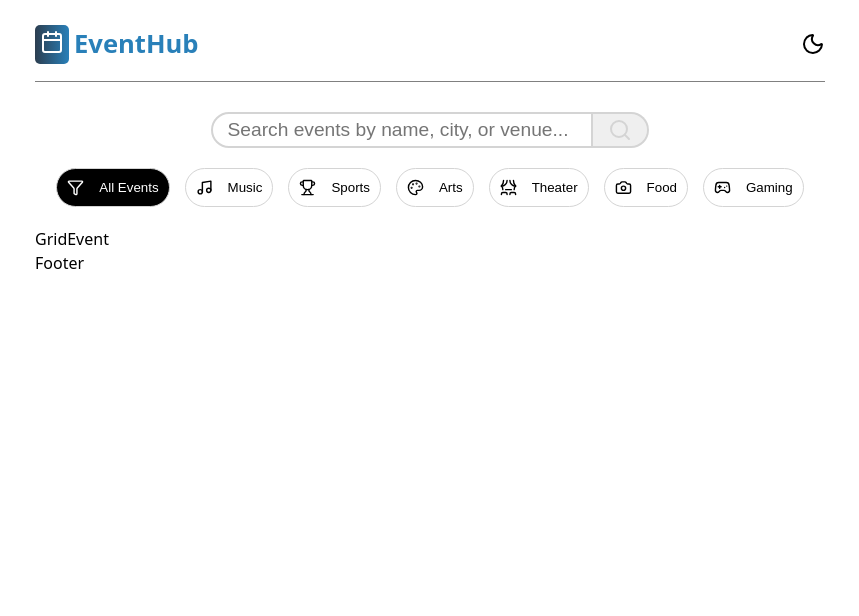
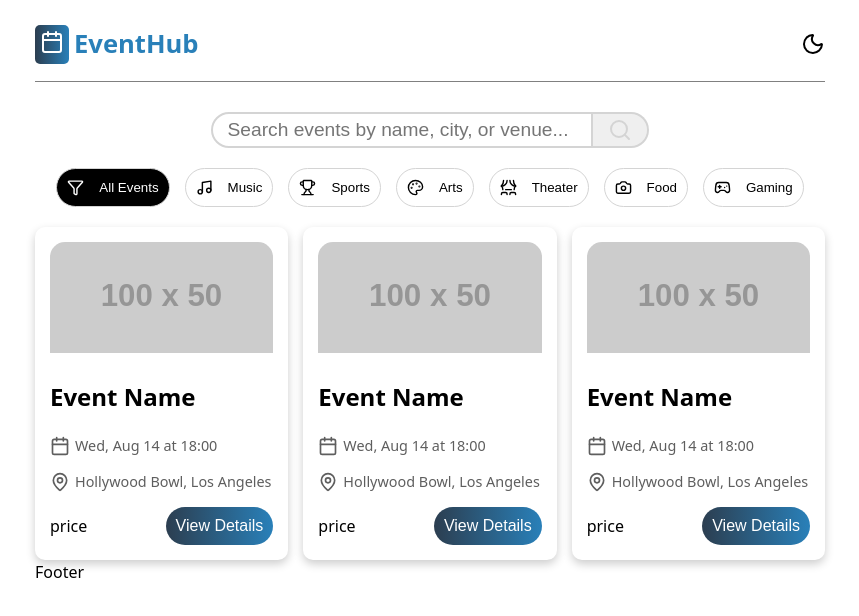
Before and after one commit to Eze-Medina/event-finder, a React (Vite) app: page / in a window 1280 px wide. Shown: the top 616 px of the page, without its empty margins (210-1069 px from the left). Built offline with nearby package versions, Linux system fonts and the light colour scheme.

Commit message:
card events

```diff
--- /dev/null
+++ b/src/modules/events/components/card/Card.jsx
@@ -0,0 +1,17 @@
+import { Calendar, MapPin} from 'lucide-react'
+import style from './card.module.css'
+
+export const Card = () => {
+  return (
+    <div className={style.card}>
+      <img src="https://placehold.co/100x50" alt="" />
+      <h2>Event Name</h2>
+      <p><Calendar size={20}/>Wed, Aug 14 at 18:00</p>
+      <p><MapPin size={20}/>Hollywood Bowl, Los Angeles</p>
+      <div className={style.detail}>
+        price
+        <button>View Details</button>
+      </div>
+    </div>
+  )
+}
--- /dev/null
+++ b/src/modules/events/components/card/card.module.css
@@ -0,0 +1,43 @@
+.card {
+  border-radius: 10px;
+  padding: 15px;
+  transition: 0.2s ease-in-out;
+  box-shadow: 0 4px 10px rgba(0, 0, 0, 0.2);
+}
+
+.card img {
+  width: 100%;
+  border-top-right-radius: 15px;
+  border-top-left-radius: 15px;
+}
+
+.card:hover {
+  transform: translateY(-5px);
+}
+
+.card p {
+  display: flex;
+  gap: 5px;
+  align-items: center;
+  font-size: 0.9em;
+  color: #5e5e5e;
+}
+
+.detail {
+  display: flex;
+  justify-content: space-between;
+  align-items: center;
+}
+
+.detail button {
+  font-size: 1em;
+  font-weight: 500;
+  border: 0px;
+  background: #2980b9;
+  background: -webkit-linear-gradient(to right, #2c3e50, #2980b9);
+  background: linear-gradient(to right, #2c3e50, #2980b9);
+  color: white;
+  padding: 10px;
+  border-radius: 20px;
+  cursor: pointer;
+}
--- a/src/modules/events/components/gridEvent/GridEvent.jsx
+++ b/src/modules/events/components/gridEvent/GridEvent.jsx
@@ -1,6 +1,12 @@
+import { Card } from '../card/Card'
+import style from './gridEvent.module.css'
 
 export const GridEvent = () => {
   return (
-    <div>GridEvent</div>
+    <div className={style.cardContainer}>
+        <Card/>
+        <Card/>
+        <Card/>
+    </div>
   )
 }
--- a/src/modules/events/components/gridEvent/gridEvent.module.css
+++ b/src/modules/events/components/gridEvent/gridEvent.module.css
@@ -0,0 +1,5 @@
+.cardContainer {
+  display: grid;
+  grid-template-columns: 1fr 1fr 1fr;
+  gap: 15px;
+}
```
